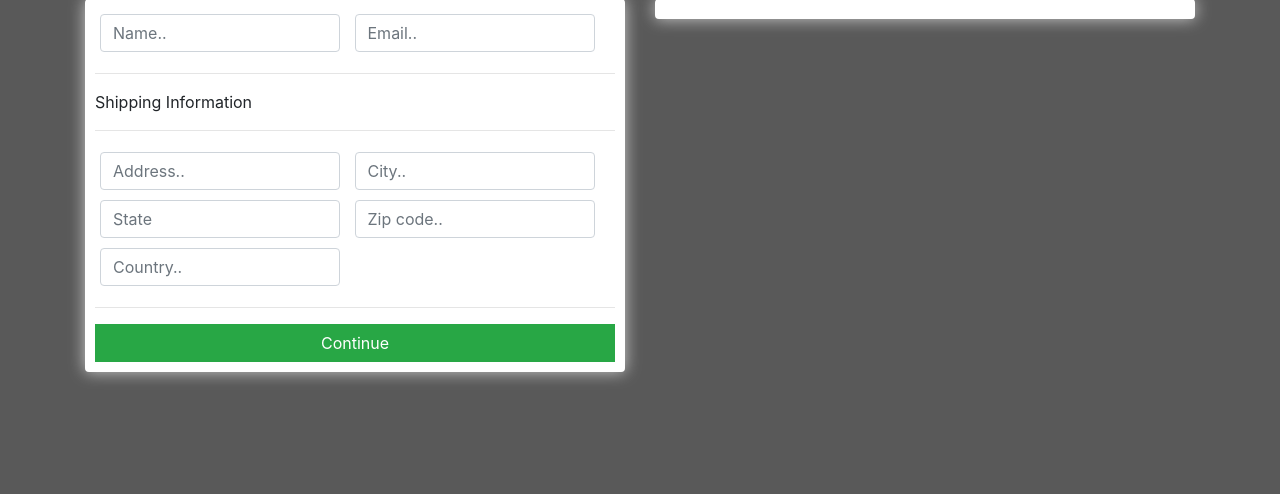
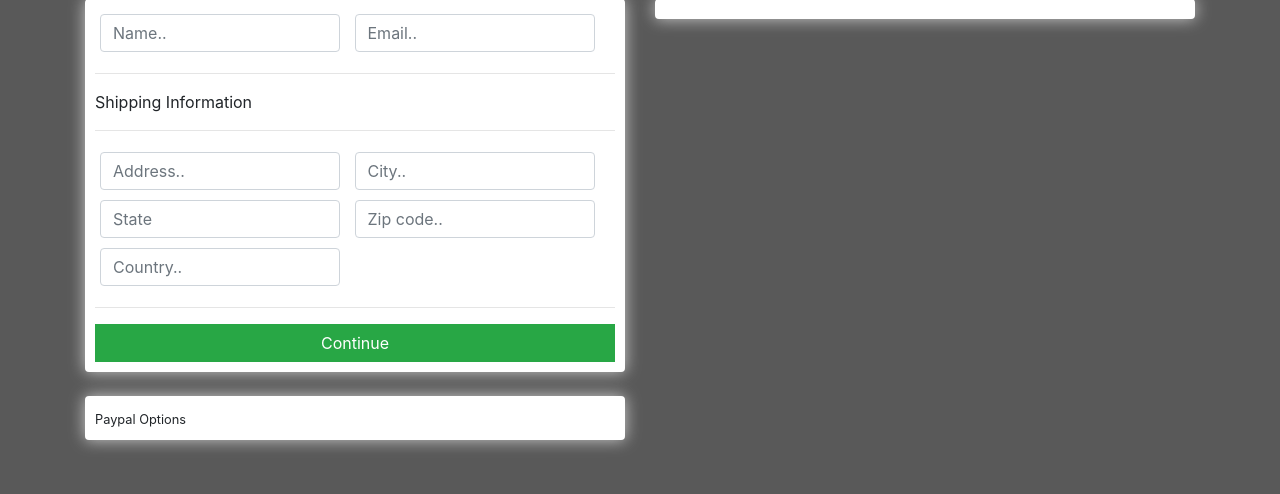
Before and after one commit to Davittio-L/ECommerce-Site, a Django app: page /checkout/ in a window 1280 px wide. Shown: the part 116-610 px from the top of the page. Run offline with Django 4.2, Linux system fonts and the light colour scheme; some libraries are stand-ins or nearby versions.

Commit message:
V 1.7.2 - Built Payment Option step 1. need to add an area for card(s) still.

```diff
--- a/shopping/Templates/shopping/checkout.html
+++ b/shopping/Templates/shopping/checkout.html
@@ -40,6 +40,11 @@
             </form>
         </div>
 
+        <br>
+        <div class="box-element hidden" id="payment-info">
+            <small>Paypal Options</small>
+        </div>
+
     </div>
 
     <div class="col-lg-6">
```
